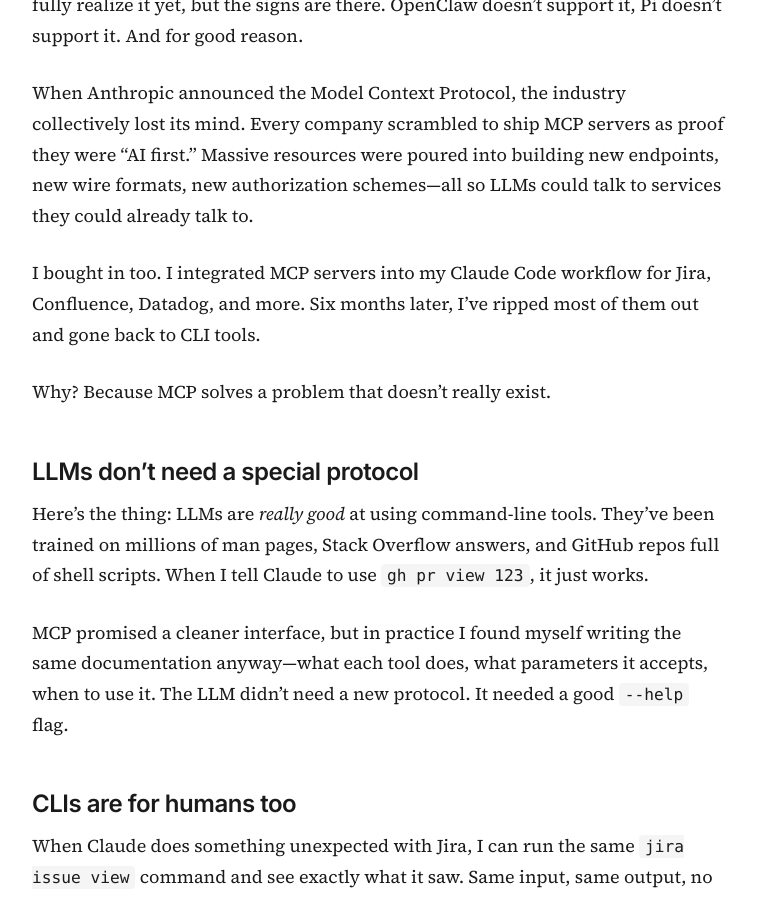
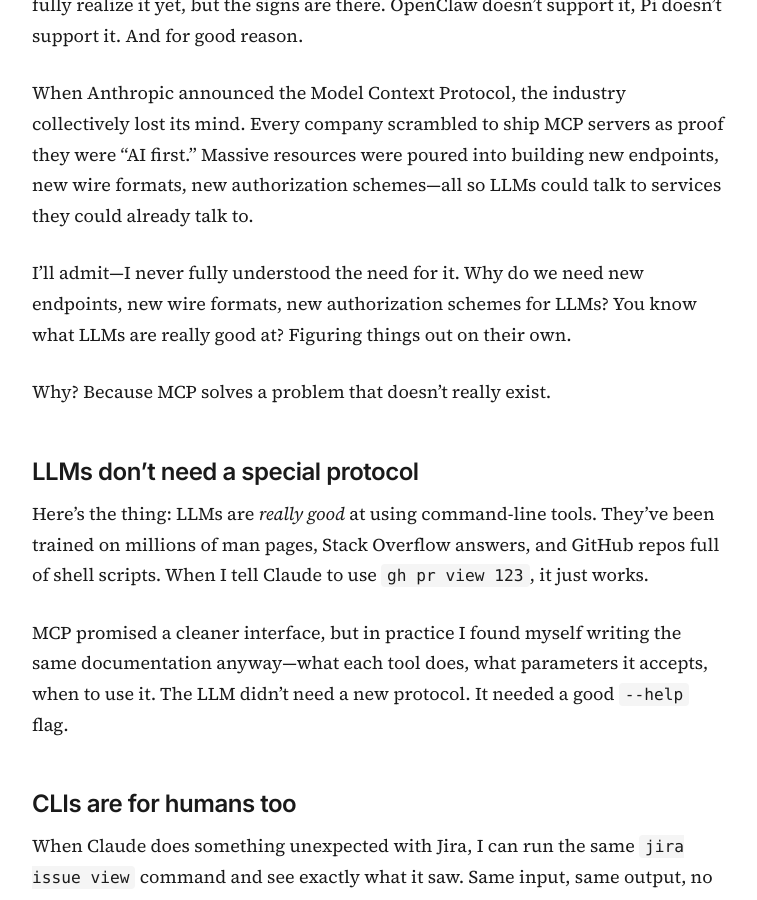
Before and after one commit to ejholmes/ejholmes.github.io, a Jekyll site: the page built from _posts/2026-02-28-mcp-is-dead-long-live-the-cli.md, in a window 1280 px wide and 900 px high, scrolled down 341 px. Shown: the whole window, without its empty margins (262-1019 px from the left). Built offline with Jekyll 4.4.1, drawn with Linux system fonts in a browser that asks for light colours.

Commit message:
Replace buy-in paragraph with skepticism

```diff
--- a/_posts/2026-02-28-mcp-is-dead-long-live-the-cli.md
+++ b/_posts/2026-02-28-mcp-is-dead-long-live-the-cli.md
@@ -7,7 +7,7 @@
 
 When Anthropic announced the Model Context Protocol, the industry collectively lost its mind. Every company scrambled to ship MCP servers as proof they were "AI first." Massive resources were poured into building new endpoints, new wire formats, new authorization schemes—all so LLMs could talk to services they could already talk to.
 
-I bought in too. I integrated MCP servers into my Claude Code workflow for Jira, Confluence, Datadog, and more. Six months later, I've ripped most of them out and gone back to CLI tools.
+I'll admit—I never fully understood the need for it. Why do we need new endpoints, new wire formats, new authorization schemes for LLMs? You know what LLMs are really good at? Figuring things out on their own.
 
 Why? Because MCP solves a problem that doesn't really exist.
 
```
